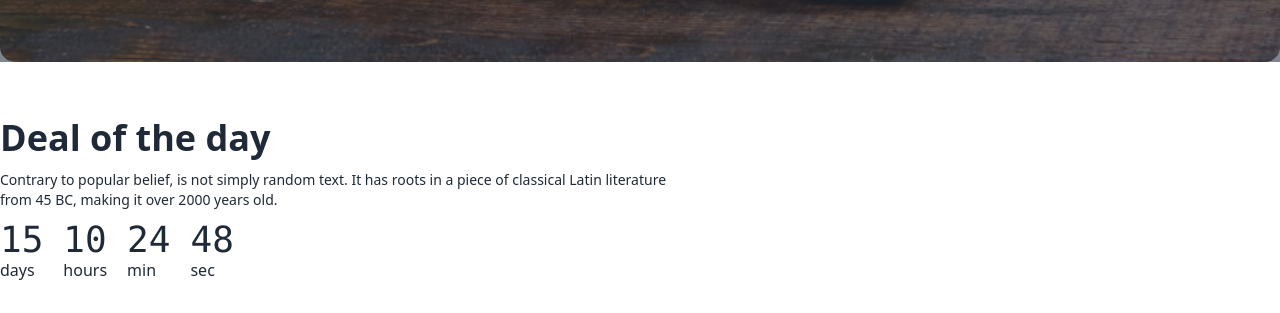
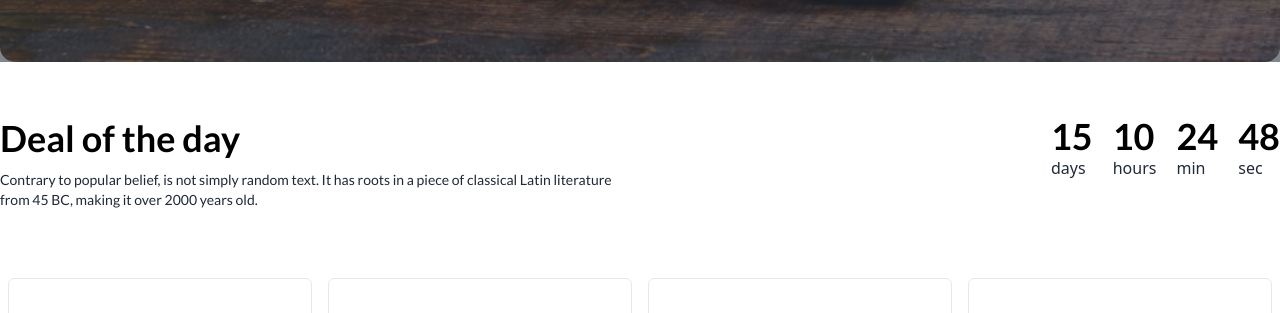
Before and after one commit to Shuvo123cse/3rd-programming-hero-assignment, a plain HTML site: page index.html in a window 1280 px wide. Shown: the part 850-1163 px from the top of the page. Drawn offline with nearby package versions, Linux system fonts and the light colour scheme.

Commit message:
final part done

```diff
--- a/assets/css/style.css
+++ b/assets/css/style.css
@@ -75,6 +75,10 @@ ul li {
     .extra-part{
         display: none;
     }
+
+    .count{
+        text-align: center;
+    }
 }
 
 /* tablet responsive */
--- a/index.html
+++ b/index.html
@@ -106,33 +106,33 @@
 
     <!--Deal Part Start-->
     <section class="mt-14">
-      <div class="flex lg:justify-between md:flex flex-col ">
-        <div class="max-w-2xl">
-            <h2 class="font-extrabold text-4xl text-center lg:text-left">Deal of the day</h2>
-            <p class="pt-3 pb-3 font-medium text-sm text-center lg:text-left">Contrary to popular belief, is not simply random text. It has roots in a piece of classical Latin literature from 45 BC, making it over 2000 years old.</p>
+      <div class="grid grid-cols-1 md:grid-cols-2 sm:grid-rows-1">
+        <div class="max-w-2xl justify-start">
+            <h2 class="font-extrabold text-black text-4xl text-center lg:text-left lato">Deal of the day</h2>
+            <p class=" lato pt-3 pb-3 font-medium text-sm text-center lg:text-left">Contrary to popular belief, is not simply random text. It has roots in a piece of classical Latin literature from 45 BC, making it over 2000 years old.</p>
         </div>
-        <div class="flex gap-5">
+        <div class="flex gap-5 lg:justify-end justify-center ">
                 <div>
-                  <span class="countdown font-mono text-4xl">
-                    <span style="--value:15;"></span>
+                  <span class="countdown text-4xl">
+                    <span class="lato font-extrabold text-black" style="--value:15;"></span>
                   </span>
                   <br>days
                 </div>
                 <div>
-                  <span class="countdown font-mono text-4xl">
-                    <span style="--value:10;"></span>
+                  <span class="countdown text-4xl">
+                    <span class="lato font-bold text-black " style="--value:10;"></span>
                   </span>
                   <br> hours
                 </div>
                 <div>
-                  <span class="countdown font-mono text-4xl">
-                    <span style="--value:24;"></span>
+                  <span class="countdown text-4xl">
+                    <span class="lato font-bold text-black " style="--value:24;"></span>
                   </span>
                   <br> min
                 </div>
                 <div>
-                  <span class="countdown font-mono text-4xl">
-                    <span style="--value:48;"></span>
+                  <span class="countdown text-4xl">
+                    <span class="lato font-bold text-black" style="--value:48;"></span>
                   </span>
                   <br> sec
                 </div>
@@ -325,6 +325,19 @@
   </section>
 
 <!--Team Part End-->
+
+
+<!--why choose us start-->
+
+<section class="mt-12 mb-12">
+  <div>
+    <h2 class="lato font-extrabold text-4xl text-black items-center">Why Choose Us</h2>
+    <p class="lato justify-center">Contrary to popular belief, is not simply random text. It has roots in a piece of classical Latin literature from 45 BC, making it over 2000 years old.</p>
+  </div>
+  <div>
+    <img class="justify-center" src="assets/img/whychoose1.png" alt="">
+  </div>
+</section>
 </main>
 
 <!--footer section start-->
```
